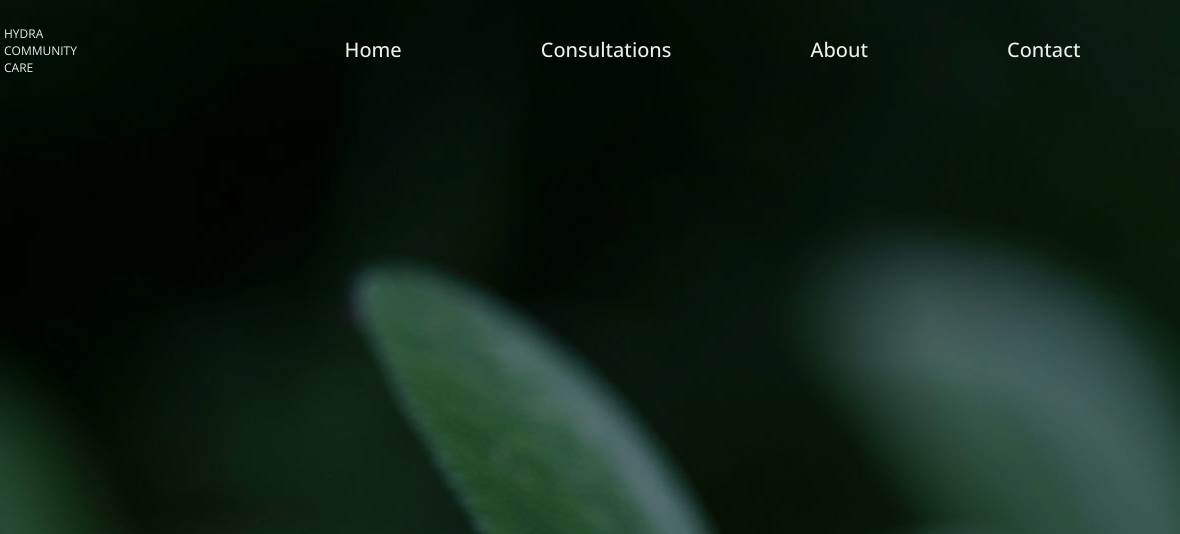
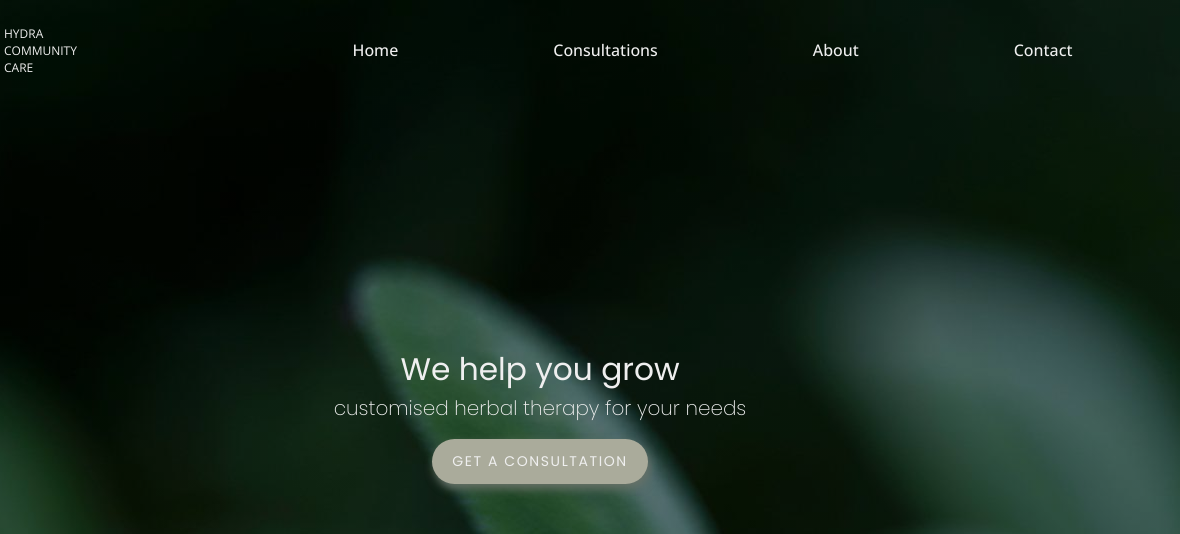
Before and after one commit to ponkinnm/projekt-x, a plain HTML site: page index.html in a window 1280 px wide. Shown: the top 534 px of the page, 100-1280 px from the left. Drawn offline with nearby package versions, Linux system fonts and the light colour scheme.

Commit message:
landing page styling

```diff
--- a/index.html
+++ b/index.html
@@ -4,12 +4,9 @@
     <meta charset="UTF-8" />
     <meta http-equiv="X-UA-Compatible" content="IE=edge" />
     <meta name="viewport" content="width=device-width, initial-scale=1.0" />
-    <link rel="preconnect" href="https://fonts.googleapis.com" />
-    <link rel="preconnect" href="https://fonts.gstatic.com" crossorigin />
-    <link
-      href="https://fonts.googleapis.com/css2?family=Open+Sans:ital,wght@0,300;0,400;0,500;0,600;0,700;0,800;1,300;1,400;1,500;1,600;1,700;1,800&display=swap"
-      rel="stylesheet"
-    />
+    <link rel="preconnect" href="https://fonts.googleapis.com">
+<link rel="preconnect" href="https://fonts.gstatic.com" crossorigin>
+<link href="https://fonts.googleapis.com/css2?family=Open+Sans:ital,wght@0,300;0,400;0,500;0,600;0,700;0,800;1,300;1,400;1,500;1,600;1,700;1,800&family=Poppins:wght@200;300;400;500;600;700&display=swap" rel="stylesheet">
     <link rel="stylesheet" href="style.css" />
     <title>Project name</title>
   </head>
@@ -36,6 +33,11 @@
           </nav>
           </div>
         </header>
+        <div class="hero">
+          <h3 class="hero__title">We help you grow</h3>
+          <h5 class="hero__subtitle">customised herbal therapy for your needs</h5>
+          <button class="hero__btn"><a href="/consultations.html" class="hero__link">GET A CONSULTATION</a></button>
+        </div>
 
   </body>
 </html>
--- a/src/scss/base/_base.scss
+++ b/src/scss/base/_base.scss
@@ -17,8 +17,14 @@ img {
   max-width: 100%;
 }
 
+a{
+  text-decoration: none;
+  &:visited{
+    color: inherit;
+  }
+}
+
 .container {
   display: grid;
   grid-template-columns: var(--grid-container);
-  /*   background-color: #000;  /* TEMP */
 }
--- a/src/scss/base/_typography.scss
+++ b/src/scss/base/_typography.scss
@@ -8,7 +8,8 @@ h3,
 h4,
 h5,
 h6 {
-  font-family: var(--font-sans);
+  font-family: var(--font-headers);
+  font-weight: 400;
 }
 
 h1 {
@@ -34,5 +35,5 @@ p,
 a,
 li {
   line-height: 1.5;
-  font-family: var(--font-serif);
+  font-family: var(--font-sans);
 }
--- a/src/scss/layout/_header.scss
+++ b/src/scss/layout/_header.scss
@@ -18,7 +18,7 @@
 }
 
 .menu {
-  font-size: var(--font-size-2);
+  font-size: var(--font-size-1);
   font-weight: 500;
   color: var(--color-light);
   display: flex;
--- a/src/scss/pages/home/_hero.scss
+++ b/src/scss/pages/home/_hero.scss
@@ -0,0 +1,40 @@
+.hero {
+  transform: translateY(-5%);
+  display: flex;
+  flex-direction: column;
+  justify-content: center;
+  align-items: center;
+  height: calc(100vh - var(--menu-height));
+  color: #efefef;
+
+  &__title {
+    padding: 0;
+    margin: 0;
+    font-weight: 400;
+  }
+
+  &__subtitle {
+    font-weight: 200;
+    margin: 0;
+    padding: 0;
+    padding-bottom: 1rem;
+  }
+
+  &__btn {
+    background-color: var(--color-secondary);
+    padding: 0.75rem 1.25rem;
+    letter-spacing: .1rem;
+    border: none;
+    border-radius: 30px;
+    box-shadow: 2px 5px 10px var(--color-primary);
+  }
+
+  &__link {
+    font-family: 'Poppins', sans-serif;
+    font-size: 14px;
+    color: var(--color-light);
+    &:visited {
+      color: var(--color-light);
+    }
+  }
+}
--- a/src/scss/tools/_variables.scss
+++ b/src/scss/tools/_variables.scss
@@ -3,6 +3,7 @@
   //Fonts
   --font-serif: serif;
   --font-sans: 'Open Sans';
+  --font-headers: 'Poppins', sans-serif;
 
   //Font scale for headings and text
   --font-base: 1rem;
@@ -19,6 +20,8 @@
   --color-light: #efefef;
   --color-medium: #666;
   --color-dark: #333;
+  --color-primary:#677167;
+  --color-secondary:#aaab9b;
 
   // Margins, section gaps
   --section-gap: 8rem;
```
Also changed, not shown: style.css.
